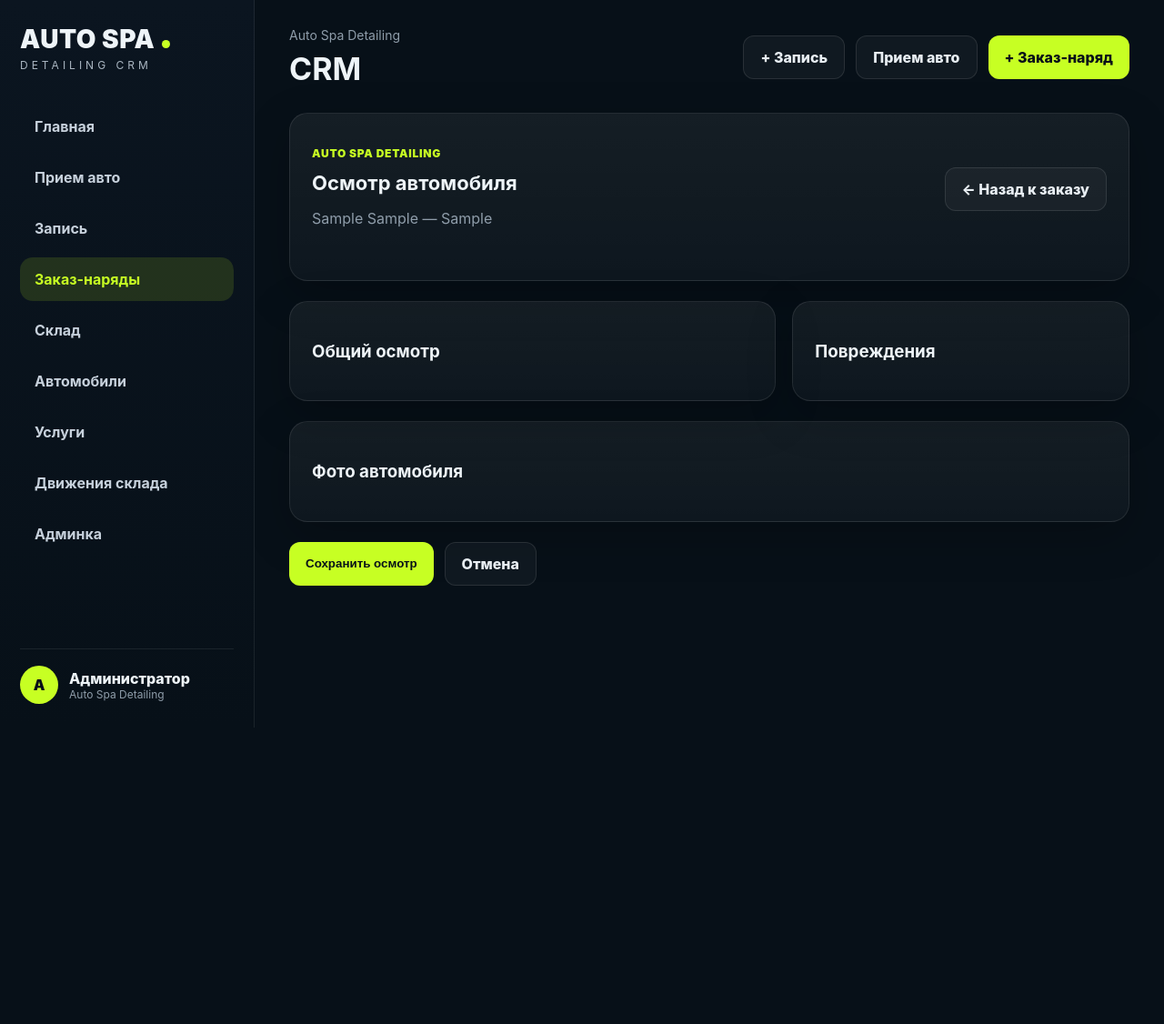
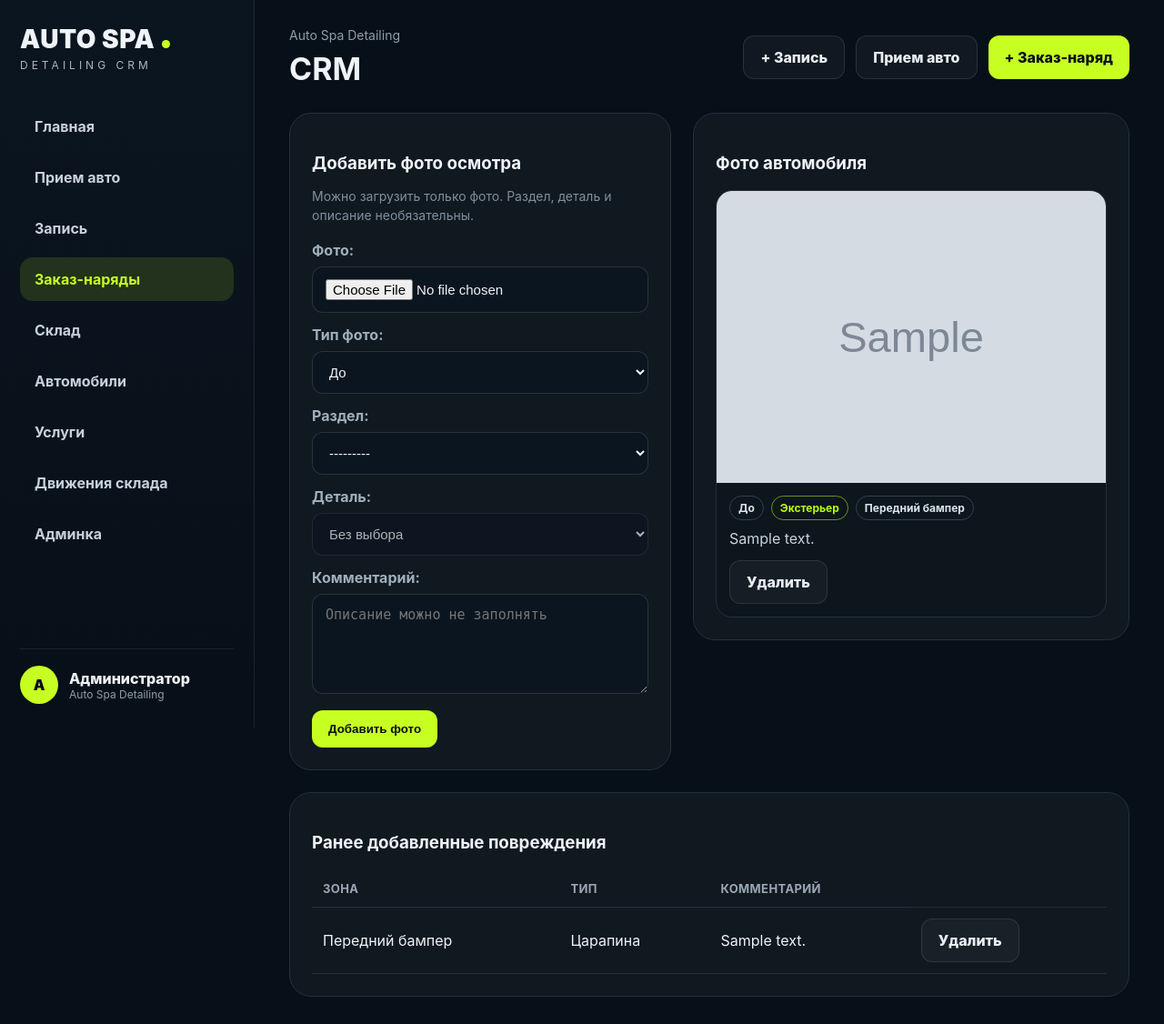
Before and after one commit to vosseners-hue/autospa-crm, a Django app: page /orders/1/inspection/ in a window 1280 px wide. Shown: the whole page at 91% size. Before the commit the page ends 800 px from the top, so only its background shows below. Run offline with Django 5.2, Linux system fonts and the light colour scheme; a user stored in the database is signed in; tables that the repository leaves empty hold one stand-in row (values such as "Sample post"); grey boxes marked "Sample" are stand-in pictures.

Commit message:
Save vehicle inspection work in progress

```diff
--- a/app/crm/forms.py
+++ b/app/crm/forms.py
@@ -118,9 +118,25 @@ class VehicleDamageForm(StyledModelForm):
         fields = ['zone', 'damage_type', 'comment']
 
 class WorkOrderPhotoForm(StyledModelForm):
+    detail = forms.ChoiceField(label='Деталь', required=False, choices=[('', 'Без выбора')])
+
+    def __init__(self, *args, **kwargs):
+        super().__init__(*args, **kwargs)
+        self.fields['section'].required = False
+        self.fields['detail'].required = False
+        self.fields['comment'].required = False
+        self.fields['detail'].choices = [('', 'Без выбора')] + list(WorkOrderPhoto.DETAIL_CHOICES)
+        self.fields['section'].widget.attrs.update({'data-photo-section': '1'})
+        self.fields['detail'].widget.attrs.update({'data-photo-detail': '1'})
+        self.fields['comment'].widget = forms.Textarea(attrs={
+            'class': 'form-control',
+            'rows': 3,
+            'placeholder': 'Описание можно не заполнять',
+        })
+
     class Meta:
         model = WorkOrderPhoto
-        fields = ['image', 'photo_type', 'comment']
+        fields = ['image', 'photo_type', 'section', 'detail', 'comment']
 
 class WorkOrderForm(StyledModelForm):
     def __init__(self, *args, **kwargs):
--- a/app/crm/models.py
+++ b/app/crm/models.py
@@ -156,9 +156,25 @@ class VehicleDamage(models.Model):
 
 class WorkOrderPhoto(models.Model):
     PHOTO_TYPE=[('before','До'),('after','После')]
+    SECTION_CHOICES=[('exterior','Экстерьер'),('interior','Интерьер')]
+    EXTERIOR_DETAIL_CHOICES=[
+        ('front_bumper','Передний бампер'),('hood','Капот'),('front_left_fender','Переднее левое крыло'),
+        ('front_right_fender','Переднее правое крыло'),('left_front_door','Левая передняя дверь'),
+        ('left_rear_door','Левая задняя дверь'),('right_front_door','Правая передняя дверь'),
+        ('right_rear_door','Правая задняя дверь'),('roof','Крыша'),('trunk','Багажник'),
+        ('rear_bumper','Задний бампер'),('wheels','Диски/колеса'),('glass','Стекла'),('other','Другое'),
+    ]
+    INTERIOR_DETAIL_CHOICES=[
+        ('front_seats','Передние сиденья'),('rear_seats','Задние сиденья'),('dashboard','Торпедо'),
+        ('steering_wheel','Руль'),('door_cards','Карты дверей'),('floor','Пол/ковры'),
+        ('ceiling','Потолок'),('trunk_interior','Багажное отделение'),('other','Другое'),
+    ]
+    DETAIL_CHOICES=EXTERIOR_DETAIL_CHOICES+INTERIOR_DETAIL_CHOICES
     order=models.ForeignKey(WorkOrder,on_delete=models.CASCADE,related_name='photos', verbose_name='Заказ-наряд')
     image=models.ImageField('Фото', upload_to='work_orders/%Y/%m/')
     photo_type=models.CharField('Тип фото', max_length=10, choices=PHOTO_TYPE, default='before')
+    section=models.CharField('Раздел', max_length=20, choices=SECTION_CHOICES, blank=True)
+    detail=models.CharField('Деталь', max_length=40, choices=DETAIL_CHOICES, blank=True)
     comment=models.CharField('Комментарий', max_length=255, blank=True)
     created_at=models.DateTimeField(auto_now_add=True)
     def __str__(self):
--- a/app/crm/views.py
+++ b/app/crm/views.py
@@ -481,6 +481,7 @@ def order_inspection(request, pk):
         'damage_form': damage_form,
         'photo_form': photo_form,
         'damages': inspection.damages.all().order_by('-created_at'),
+        'photos': order.photos.all().order_by('-created_at'),
         'photos_before': order.photos.filter(photo_type='before').order_by('-created_at'),
         'photos_after': order.photos.filter(photo_type='after').order_by('-created_at'),
     })
--- a/app/templates/crm/order_inspection.html
+++ b/app/templates/crm/order_inspection.html
@@ -1,27 +1,208 @@
+{# app/templates/crm/order_inspection.html #}
 {% extends 'crm/base.html' %}
 {% block title %}Осмотр авто{% endblock %}
+
 {% block content %}
-<div class="panel hero-panel">
-  <div class="panel-head">
-    <div>
-      <p class="eyebrow">Auto Spa Detailing</p>
-      <h2>Осмотр автомобиля</h2>
-      <p class="muted">{{ order.car.brand }} {{ order.car.model }} — {{ order.car.plate }}</p>
-    </div>
-    <a class="btn ghost" href="{% url 'order_detail' order.pk %}">← Назад к заказу</a>
-  </div>
+<style>
+.inspection-grid {
+  display: grid;
+  grid-template-columns: minmax(320px, 420px) 1fr;
+  gap: 24px;
+  align-items: start;
+}
+.inspection-panel {
+  border: 1px solid #22313d;
+  border-radius: 24px;
+  background: #101820;
+  padding: 24px;
+}
+.photo-upload-form p {
+  margin: 0 0 14px;
+}
+.photo-upload-form label {
+  display: block;
+  color: #9fb0bd;
+  font-weight: 700;
+  margin-bottom: 8px;
+}
+.photo-help {
+  color: #7f909b;
+  font-size: 14px;
+  line-height: 1.5;
+  margin: -4px 0 18px;
+}
+.photo-grid {
+  display: grid;
+  grid-template-columns: repeat(auto-fill, minmax(220px, 1fr));
+  gap: 16px;
+}
+.photo-card {
+  border: 1px solid #22313d;
+  border-radius: 18px;
+  background: #0d151d;
+  overflow: hidden;
+}
+.photo-card img {
+  display: block;
+  width: 100%;
+  aspect-ratio: 4 / 3;
+  object-fit: cover;
+  background: #071017;
+}
+.photo-card-body {
+  padding: 14px;
+}
+.photo-tags {
+  display: flex;
+  flex-wrap: wrap;
+  gap: 8px;
+  margin-bottom: 10px;
+}
+.photo-tag {
+  border: 1px solid #314252;
+  border-radius: 999px;
+  color: #d9e6ee;
+  font-size: 12px;
+  font-weight: 700;
+  padding: 5px 9px;
+}
+.photo-tag.accent {
+  border-color: rgba(182,255,22,.55);
+  color: #b6ff16;
+}
+.photo-comment {
+  color: #c8d5dd;
+  min-height: 22px;
+  margin: 0 0 12px;
+}
+.empty-state {
+  border: 1px dashed #314252;
+  border-radius: 18px;
+  color: #8fa0ac;
+  padding: 22px;
+  text-align: center;
+}
+@media (max-width: 980px) {
+  .inspection-grid {
+    grid-template-columns: 1fr;
+  }
+}
+</style>
+
+<div class="inspection-grid">
+  <section class="inspection-panel">
+    <h3>Добавить фото осмотра</h3>
+    <p class="photo-help">Можно загрузить только фото. Раздел, деталь и описание необязательны.</p>
+    <form method="post" enctype="multipart/form-data" class="photo-upload-form">
+      {% csrf_token %}
+      <input type="hidden" name="action" value="add_photo">
+      {{ photo_form.as_p }}
+      <button class="btn primary" type="submit">Добавить фото</button>
+    </form>
+  </section>
+
+  <section class="inspection-panel">
+    <h3>Фото автомобиля</h3>
+    {% if photos %}
+      <div class="photo-grid">
+        {% for p in photos %}
+          <article class="photo-card">
+            <img src="{{ p.image.url }}" alt="Фото {{ order.number }}">
+            <div class="photo-card-body">
+              <div class="photo-tags">
+                <span class="photo-tag">{{ p.get_photo_type_display }}</span>
+                {% if p.section %}<span class="photo-tag accent">{{ p.get_section_display }}</span>{% endif %}
+                {% if p.detail %}<span class="photo-tag">{{ p.get_detail_display }}</span>{% endif %}
+              </div>
+              <p class="photo-comment">{% if p.comment %}{{ p.comment }}{% else %}<span class="muted">Без описания</span>{% endif %}</p>
+              <a class="btn ghost" href="{% url 'order_photo_delete' order.pk p.pk %}">Удалить</a>
+            </div>
+          </article>
+        {% endfor %}
+      </div>
+    {% else %}
+      <div class="empty-state">Фото пока не добавлены.</div>
+    {% endif %}
+  </section>
 </div>
 
-<form method="post" enctype="multipart/form-data">
-  {% csrf_token %}
-  <div class="grid-2">
-    <div class="panel"><h3>Общий осмотр</h3>{{ inspection_form.as_p }}</div>
-    <div class="panel"><h3>Повреждения</h3>{{ damage_formset.management_form }}{% for form in damage_formset %}<div class="formset-row">{{ form.as_p }}</div>{% endfor %}</div>
-  </div>
-  <div class="panel"><h3>Фото автомобиля</h3>{{ photo_formset.management_form }}{% for form in photo_formset %}<div class="formset-row">{{ form.as_p }}</div>{% endfor %}</div>
-  <div class="top-actions">
-    <button class="btn primary" type="submit">Сохранить осмотр</button>
-    <a class="btn ghost" href="{% url 'order_detail' order.pk %}">Отмена</a>
-  </div>
-</form>
+{% if damages %}
+<section class="inspection-panel" style="margin-top: 24px;">
+  <h3>Ранее добавленные повреждения</h3>
+  <table style="width:100%; border-collapse:collapse;">
+    <thead>
+      <tr><th style="text-align:left; padding:12px; border-bottom:1px solid #22313d;">Зона</th><th style="text-align:left; padding:12px; border-bottom:1px solid #22313d;">Тип</th><th style="text-align:left; padding:12px; border-bottom:1px solid #22313d;">Комментарий</th><th></th></tr>
+    </thead>
+    <tbody>
+      {% for damage in damages %}
+        <tr>
+          <td style="padding:12px; border-bottom:1px solid #22313d;">{{ damage.get_zone_display }}</td>
+          <td style="padding:12px; border-bottom:1px solid #22313d;">{{ damage.get_damage_type_display }}</td>
+          <td style="padding:12px; border-bottom:1px solid #22313d;">{{ damage.comment }}</td>
+          <td style="padding:12px; border-bottom:1px solid #22313d;"><a class="btn ghost" href="{% url 'order_damage_delete' order.pk damage.pk %}">Удалить</a></td>
+        </tr>
+      {% endfor %}
+    </tbody>
+  </table>
+</section>
+{% endif %}
+
+<script>
+document.addEventListener('DOMContentLoaded', function() {
+  const sectionSelect = document.querySelector('[data-photo-section]');
+  const detailSelect = document.querySelector('[data-photo-detail]');
+
+  const detailOptions = {
+    exterior: [
+      ['front_bumper', 'Передний бампер'],
+      ['hood', 'Капот'],
+      ['front_left_fender', 'Переднее левое крыло'],
+      ['front_right_fender', 'Переднее правое крыло'],
+      ['left_front_door', 'Левая передняя дверь'],
+      ['left_rear_door', 'Левая задняя дверь'],
+      ['right_front_door', 'Правая передняя дверь'],
+      ['right_rear_door', 'Правая задняя дверь'],
+      ['roof', 'Крыша'],
+      ['trunk', 'Багажник'],
+      ['rear_bumper', 'Задний бампер'],
+      ['wheels', 'Диски/колеса'],
+      ['glass', 'Стекла'],
+      ['other', 'Другое']
+    ],
+    interior: [
+      ['front_seats', 'Передние сиденья'],
+      ['rear_seats', 'Задние сиденья'],
+      ['dashboard', 'Торпедо'],
+      ['steering_wheel', 'Руль'],
+      ['door_cards', 'Карты дверей'],
+      ['floor', 'Пол/ковры'],
+      ['ceiling', 'Потолок'],
+      ['trunk_interior', 'Багажное отделение'],
+      ['other', 'Другое']
+    ]
+  };
+
+  function renderDetails() {
+    if (!sectionSelect || !detailSelect) return;
+    const currentValue = detailSelect.value;
+    const options = detailOptions[sectionSelect.value] || [];
+    detailSelect.innerHTML = '<option value="">Без выбора</option>';
+    options.forEach(([value, label]) => {
+      const option = document.createElement('option');
+      option.value = value;
+      option.textContent = label;
+      detailSelect.appendChild(option);
+    });
+    if (options.some(([value]) => value === currentValue)) {
+      detailSelect.value = currentValue;
+    }
+    detailSelect.disabled = options.length === 0;
+  }
+
+  if (sectionSelect && detailSelect) {
+    sectionSelect.addEventListener('change', renderDetails);
+    renderDetails();
+  }
+});
+</script>
 {% endblock %}
--- a/docker-compose.yml
+++ b/docker-compose.yml
@@ -14,7 +14,7 @@ services:
     command: sh -c "python manage.py migrate && python manage.py collectstatic --noinput && gunicorn nextline.wsgi:application --bind 0.0.0.0:8000"
     volumes:
       - static_data:/app/staticfiles
-      - media_data:/app/media
+      - /var/www/autospa-media:/app/media
     ports:
       - "8000:8000"
     env_file:
@@ -24,4 +24,3 @@ services:
 volumes:
   postgres_data:
   static_data:
-  media_data:
```
Also changed, not shown: app/crm/migrations/0003_vehicle_inspection_existing_state.py (added), app/crm/migrations/0004_workorderphoto_section_detail.py (added).
